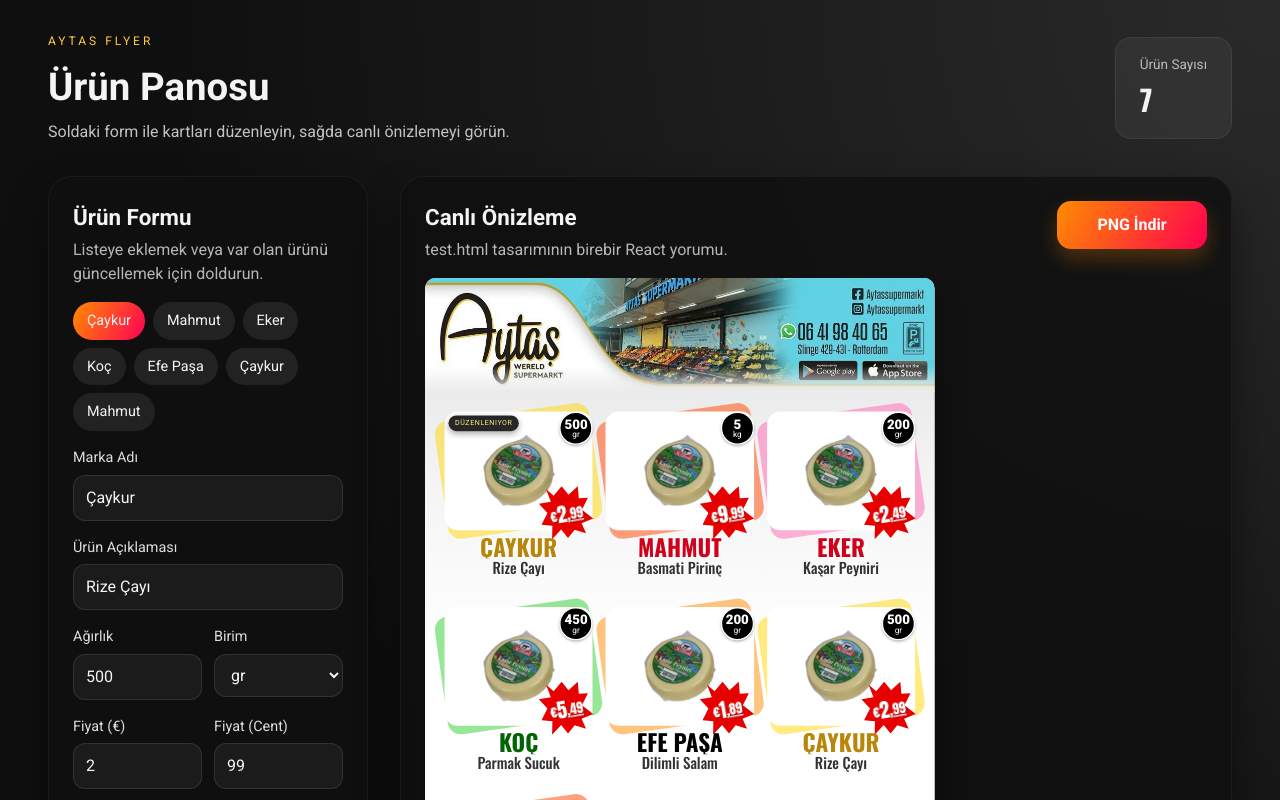
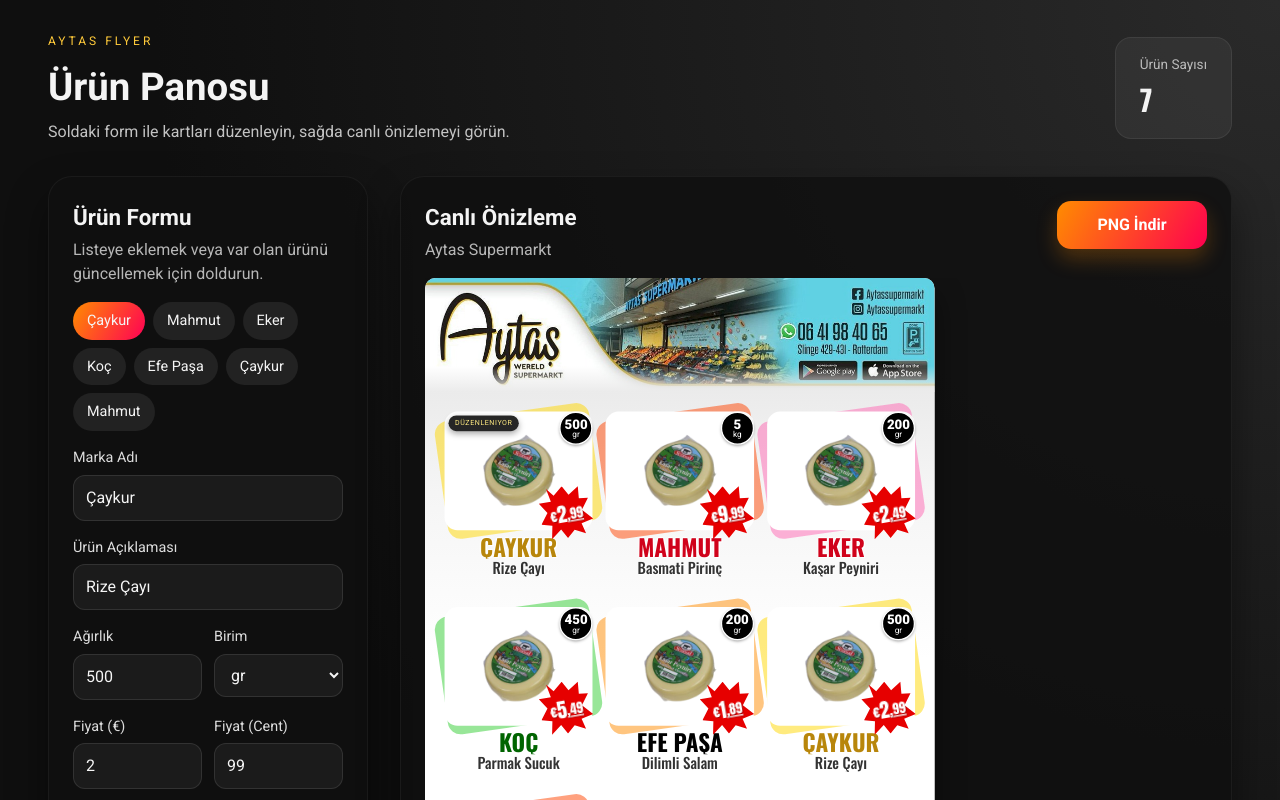
Before and after one commit to ozgurkaracam/aytas-flyer, a React app in the folder frontend/: page / in a window 1280 px wide. Shown: the top 800 px of the page. Built offline with nearby package versions, Linux system fonts and the light colour scheme; the HTML template or start-up script is replaced by a standard one.

Commit message:
test.html açıklaması kalktı

```diff
--- a/frontend/src/App.tsx
+++ b/frontend/src/App.tsx
@@ -664,7 +664,7 @@
           <header className="preview-header">
             <div>
               <h2>Canlı Önizleme</h2>
-              <p>test.html tasarımının birebir React yorumu.</p>
+              <p>Aytas Supermarkt</p>
             </div>
             <button
               type="button"
```
